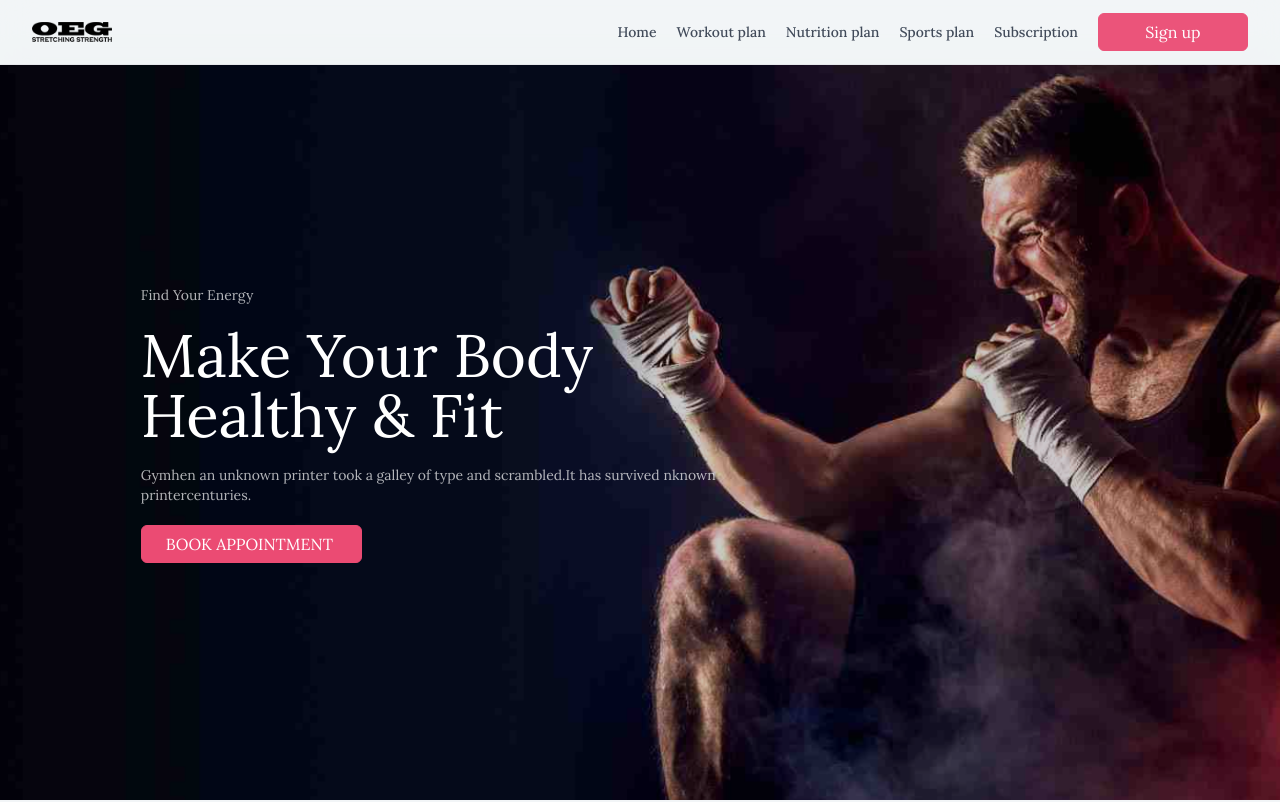
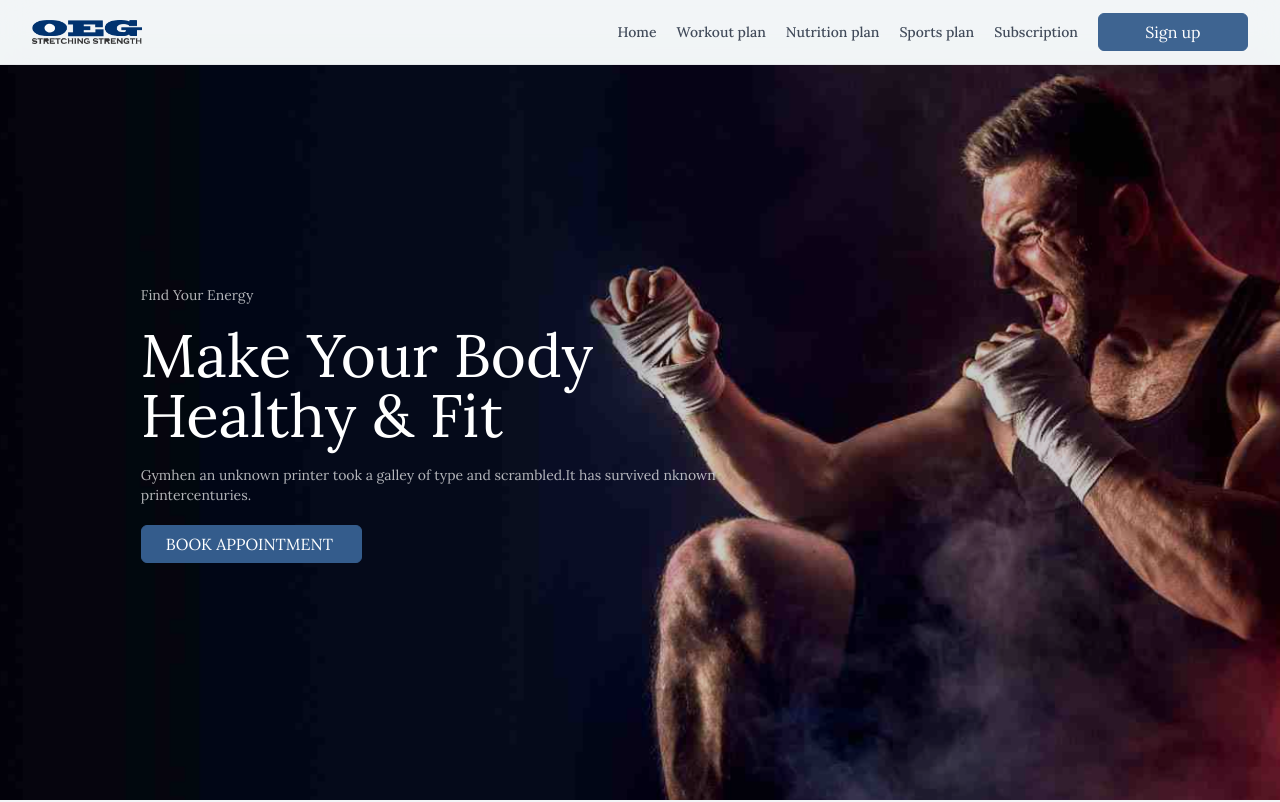
Before and after one commit to Raiyan109/ozzy-frontend, a Next.js app: page / in a window 1280 px wide. Shown: the top 802 px of the page. Built offline with nearby package versions, Linux system fonts and the light colour scheme.

Commit message:
pink to blue

```diff
--- a/src/app/globals.css
+++ b/src/app/globals.css
@@ -13,7 +13,7 @@ body {
 
 @layer components {
   .btn {
-    @apply px-6 py-1.5 min-w-[150px] text-center text-white bg-[#EB4B73] border border-[#EB4B73] rounded-md active:text-[#EB4B73] hover:bg-transparent hover:text-[#EB4B73] focus:outline-none focus:ring
+    @apply px-6 py-1.5 min-w-[150px] text-center text-white bg-[#345C8C] border border-[#345C8C] rounded-md active:text-[#345C8C] hover:bg-transparent hover:text-[#345C8C] focus:outline-none focus:ring
   }
 
 }
--- a/src/components/shared/Navbar.tsx
+++ b/src/components/shared/Navbar.tsx
@@ -36,8 +36,8 @@ const Navbar = () => {
                                 <Image
                                     src={logo}
                                     alt='Ozzy Logo'
-                                    height={80}
-                                    width={80}
+                                    height={110}
+                                    width={110}
                                 />
                             </Link>
                         </div>
@@ -61,11 +61,11 @@ const Navbar = () => {
 
                         </div>
                         <div className={`${open ? 'px-2 py-3 absolute top-20 bg-[#F2F5F7] w-full flex flex-col items-center justify-center text-white' : 'hidden'}  md:flex flex-col md:flex-row gap-x-5 gap-y-2 md:items-center md:p-0 sm:p-4 p-4 justify-between md:bg-transparent bg-darkBrown md:shadow-none shadow-md opacity-95`}>
-                            <Link href='/' className="text-gray-700 hover:text-[#EB4B73] text-sm font-medium">Home</Link>
-                            <Link href='/' className="text-gray-700 hover:text-[#EB4B73] text-sm font-medium">Workout plan</Link>
-                            <Link href='/' className="text-gray-700 hover:text-[#EB4B73] text-sm font-medium">Nutrition plan</Link>
-                            <Link href='/' className="text-gray-700 hover:text-[#EB4B73] text-sm font-medium">Sports plan</Link>
-                            <Link href='/' className="text-gray-700 hover:text-[#EB4B73] text-sm font-medium">Subscription</Link>
+                            <Link href='/' className="text-gray-700 hover:text-[#345C8C] text-sm font-medium">Home</Link>
+                            <Link href='/' className="text-gray-700 hover:text-[#345C8C] text-sm font-medium">Workout plan</Link>
+                            <Link href='/' className="text-gray-700 hover:text-[#345C8C] text-sm font-medium">Nutrition plan</Link>
+                            <Link href='/' className="text-gray-700 hover:text-[#345C8C] text-sm font-medium">Sports plan</Link>
+                            <Link href='/' className="text-gray-700 hover:text-[#345C8C] text-sm font-medium">Subscription</Link>
                             <Link className="btn"
                                 href="/signup">Sign up
                             </Link>
```
Also changed, not shown: src/assets/ozzy-nav-logo.png.
